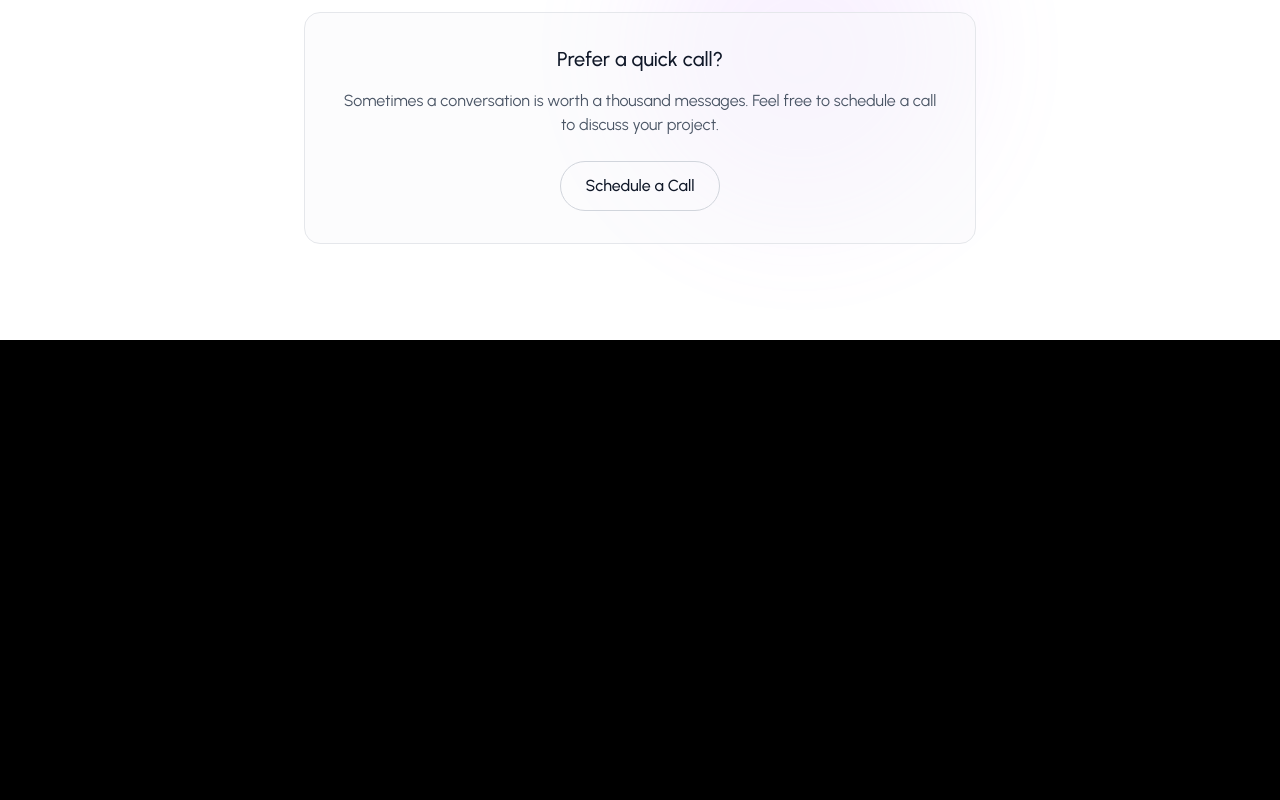
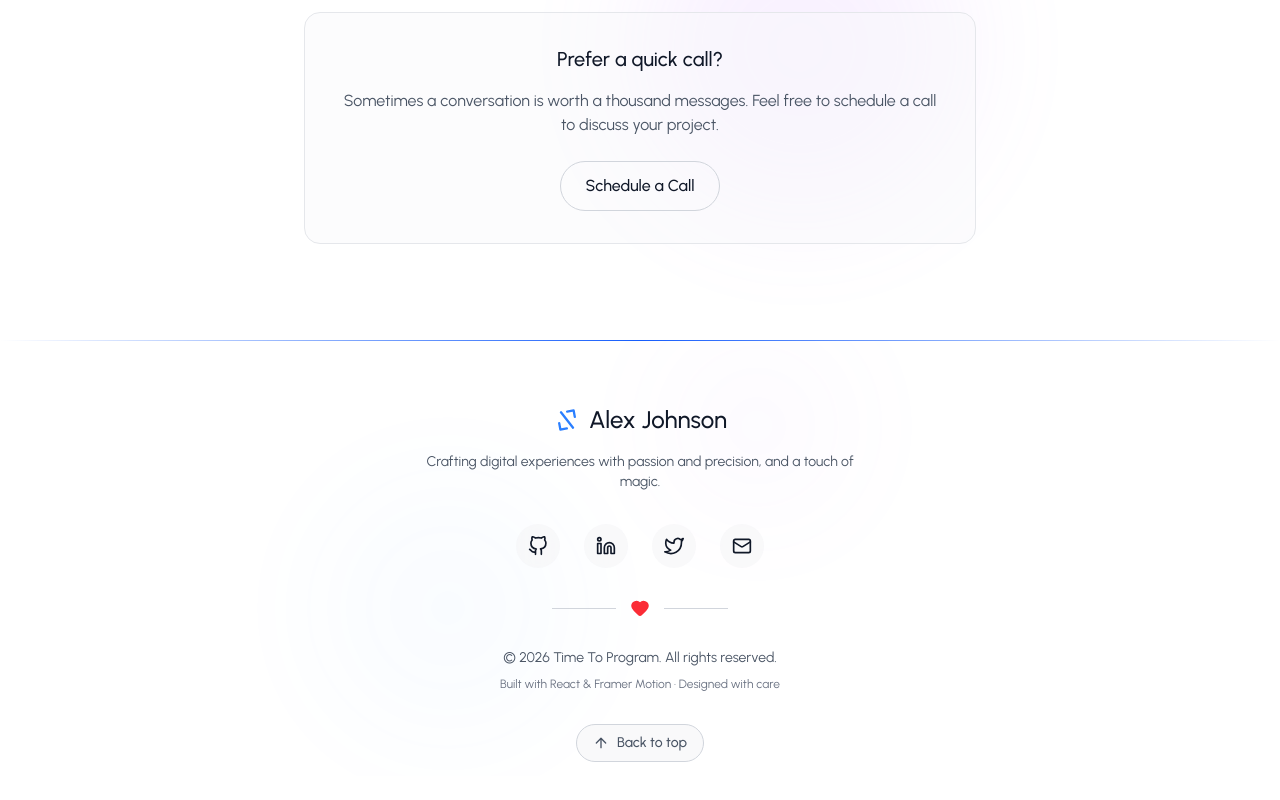
Before and after one commit to recep-demir/personal_portfolio, a React app: page / in a window 1280 px wide. Shown: the part 6083-6883 px from the top of the page. Before the commit the page ends 6447 px from the top, so only its background shows below. Built offline with nearby package versions, Linux system fonts and the light colour scheme; the HTML template or start-up script is replaced by a standard one.

Commit message:
feat: enhance Footer component with animations, social links, and scroll-to-top functionality

```diff
--- a/src/components/Section/Footer.jsx
+++ b/src/components/Section/Footer.jsx
@@ -1,9 +1,239 @@
-import React from 'react'
+import React, { useRef } from 'react';
+
+import { motion, useInView, useScroll, useTransform } from "framer-motion";
+import { Mail, Heart, ArrowUp, Code2 } from 'lucide-react';
+import { useTheme } from '../../context/ThemeContext';
+import { FiGithub, FiLinkedin, FiTwitter } from "react-icons/fi";
+import { containerVariants, itemVariants } from '../../utils/helper';
 
 const Footer = () => {
+
+
+  const { isDarkMode } = useTheme();
+  const footerRef = useRef(null);
+  const isInView = useInView(footerRef, { once: true, margin: "-50px" });
+  const { scrollYProgress } = useScroll();
+  const scrollY = useTransform(scrollYProgress, [0, 1], [0, -50]);
+  const socialLinks = [
+    {
+      name: 'GitHub',
+      icon: FiGithub,
+      url: "https://github.com",
+      color: "hover:text-gray-400"
+    },
+    {
+      name: "LinkedIn",
+      icon: FiLinkedin,
+      url: "https://linkedin.com",
+      color: "hover:text-blue-400"
+    },
+    {
+      name: "Twitter",
+      icon: FiTwitter,
+      url: "https://twitter.com",
+      color: "hover:text-sky-400"
+    },
+    {
+      name: 'Email',
+      icon: Mail,
+      url: "mailto:alex@example.com",
+      color: "hover:text-green-400"
+    }
+  ];
+
+  const scrollToTop = () => {
+    window.scrollTo({ top: 0, behavior: 'smooth' });
+  };
+
+
+  // Animated Gradient Line Component
+  const AnimatedGradientLine = () => (
+    <div className="absolute top-0 left-0 w-full h-px overflow-hidden">
+      <motion.div
+        className={`h-px bg-linear-to-r ${
+          isDarkMode
+            ? 'from-transparent via-blue-500 to-transparent'
+            : 'from-transparent via-blue-600 to-transparent'
+        }`}
+        initial={{ width: "0%", opacity: 0 }}
+        animate={isInView ? { width: '100%', opacity: 1 } : {}}
+        transition={{ duration: 1.5, ease: "easeInOut" }}
+
+      />
+      <motion.div
+        className={`absolute top-0 h-px w-32 bg-linear-to-r ${
+          isDarkMode
+            ? 'from-blue-400 via-purple-500 to-blue-400'
+            : 'from-blue-500 via-purple-600 to-blue-500'
+        } blur-sm`}
+        animate={{
+          x: ['-50%', 'calc(100vw + 50%)']
+        }}
+        transition={{
+          x: {
+            repeat: Infinity,
+            repeatType: "loop",
+            duration: 6,
+            ease: "linear",
+            delay: 1
+          }
+        }}
+      />
+    </div>
+  );
+
+
+
   return (
-    <div>Footer</div>
-  )
+
+    <footer
+      ref={footerRef}
+      className={`relative ${isDarkMode ? 'bg-gray-900 text-white' : 'bg-white text-gray-900'} overflow-hidden`}
+    >
+      {/* Animated Wave/Gradient Line */}
+      <AnimatedGradientLine />
+
+      {/* Background Elements */}
+      <motion.div
+      style={{ y: scrollY }}
+      className="absolute inset-0 overflow-hidden pointer-events-none"
+      >
+        <div className={`absolute bottom-10 left-1/4 w-64 h-64 rounded-full blur-3xl opacity-3 ${isDarkMode ? 'bg-blue-500' : 'bg-blue-400'}`} />
+        <div className={`absolute top-10 right-1/3 w-48 h-48 rounded-full blur-3xl opacity-3 ${isDarkMode ? 'bg-purple-500' : 'bg-purple-400'}`} />
+      </motion.div>
+
+      <div className="relative z-10 px-6 py-16">
+        <div className="max-w-6xl mx-auto">
+
+          {/* Main Footer Content */}
+        <motion.div
+          initial="hidden"
+          animate={isInView ? "visible" : "hidden"}
+          variants={containerVariants}
+          className="text-center space-y-8"
+        >
+
+
+          {/* Logo/Brand */}
+          <motion.div variants={itemVariants} className="space-y-4">
+            <motion.div
+              whileHover={{ scale: 1.05 }}
+              transition={{ type: "spring", stiffness: 400 }}
+              className="inline-flex items-center space-x-2 text-2xl font-medium"
+            >
+              <motion.div
+                animate={{ rotate: 360 }}
+                transition={{ duration: 20, repeat: Infinity, ease: "linear" }}
+                className="text-blue-500"
+              >
+                <Code2 size={28} />
+              </motion.div>
+              <span>Alex Johnson</span>
+            </motion.div>
+            <motion.p
+              variants={itemVariants}
+              className={`text-sm ${isDarkMode ? ' text-gray-400' : ' text-gray-600'} max-w-md mx-auto`}
+            >
+              Crafting digital experiences with passion and precision, and a touch of magic.
+            </motion.p>
+          </motion.div>
+
+          {/* Social Links */}
+          <motion.div variants={itemVariants} className="flex justify-center space-x-6">
+            {socialLinks.map((social, index) => (
+              <motion.a
+                key={social.name}
+                href={social.url}
+                target="_blank"
+                rel="noopener noreferrer"
+                className={`p-3 rounded-full transition-all duration-300 ${
+                  isDarkMode
+                    ? 'bg-gray-800/50 hover:bg-gray-700/50'
+                    : 'bg-gray-100/50 hover:bg-gray-200/50'
+                } ${social.color} backdrop-blur-sm`}
+                whileHover={{
+                  scale:1.1,
+                  y:-2,
+                  rotate:[0, -5, 5, 0]
+                }}
+                whileTap={{ scale: 0.95 }}
+                initial={{ opacity: 0, y: 20 }}
+                animate={isInView ? { opacity: 1, y: 0 } : {}}
+                transition={{
+                  delay: index * 0.1 + 0.5,
+                  type: "spring",
+                  stiffness: 300
+                }}
+              >
+                <social.icon size={20} />
+              </motion.a>
+            ))}
+          </motion.div>
+
+
+        {/* Divider */}
+        <motion.div
+          variants={itemVariants}
+          className="flex items-center justify-center space-x-4"
+        >
+          <div className={`h-px w-16 ${isDarkMode ? 'bg-gray-700' : 'bg-gray-300'}`}></div>
+          <motion.div
+            animate={{ scale: [1, 1.2, 1] }}
+            transition={{ duration: 2, repeat: Infinity }}
+            className="text-red-500"
+          >
+            <Heart size={16} fill="currentColor" />
+          </motion.div>
+          <div className={`h-px w-16 ${isDarkMode ? 'bg-gray-700' : 'bg-gray-300'}`}></div>
+        </motion.div>
+
+
+        {/* Copyright */}
+        <motion.div variants={itemVariants} className="space-y-2">
+          <p className={`text-sm ${isDarkMode ? 'text-gray-500' : 'text-gray-600'}`}>
+            © {new Date().getFullYear()} Time To Program. All rights reserved.
+          </p>
+          <p className={`text-xs ${isDarkMode ? 'text-gray-600' : 'text-gray-500'}`}>
+            Built with React & Framer Motion · Designed with care
+          </p>
+        </motion.div>
+
+        {/* Back to Top Button */}
+        <motion.div variants={itemVariants}>
+          <motion.button
+            onClick={scrollToTop}
+            className={`inline-flex items-center space-x-2 px-4 py-2 rounded-full text-sm font-medium transition-all duration-300 ${
+              isDarkMode
+                ? 'bg-gray-800/50 hover:bg-gray-700/50 text-gray-400 hover:text-white'
+                : 'bg-gray-100/50 hover:bg-gray-200/50 text-gray-600 hover:text-gray-900'
+            } backdrop-blur-sm border ${isDarkMode ? 'border-gray-700' : 'border-gray-300'}`}
+            whileHover={{
+              y: -2,
+              scale: 1.05,
+              boxShadow: isDarkMode
+                ? "0 10px 25px rgba(59, 130, 246, 0.15)"
+                : "0 10px 25px rgba(59, 130, 246, 0.1)"
+            }}
+            whileTap={{ scale: 0.95 }}
+          >
+            <ArrowUp size={16} />
+            <span>Back to top</span>
+          </motion.button>
+        </motion.div>
+
+
+
+
+
+        </motion.div>
+        </div>
+      </div>
+    </footer>
+
+
+
+
+  );
 }
 
 export default Footer
```
